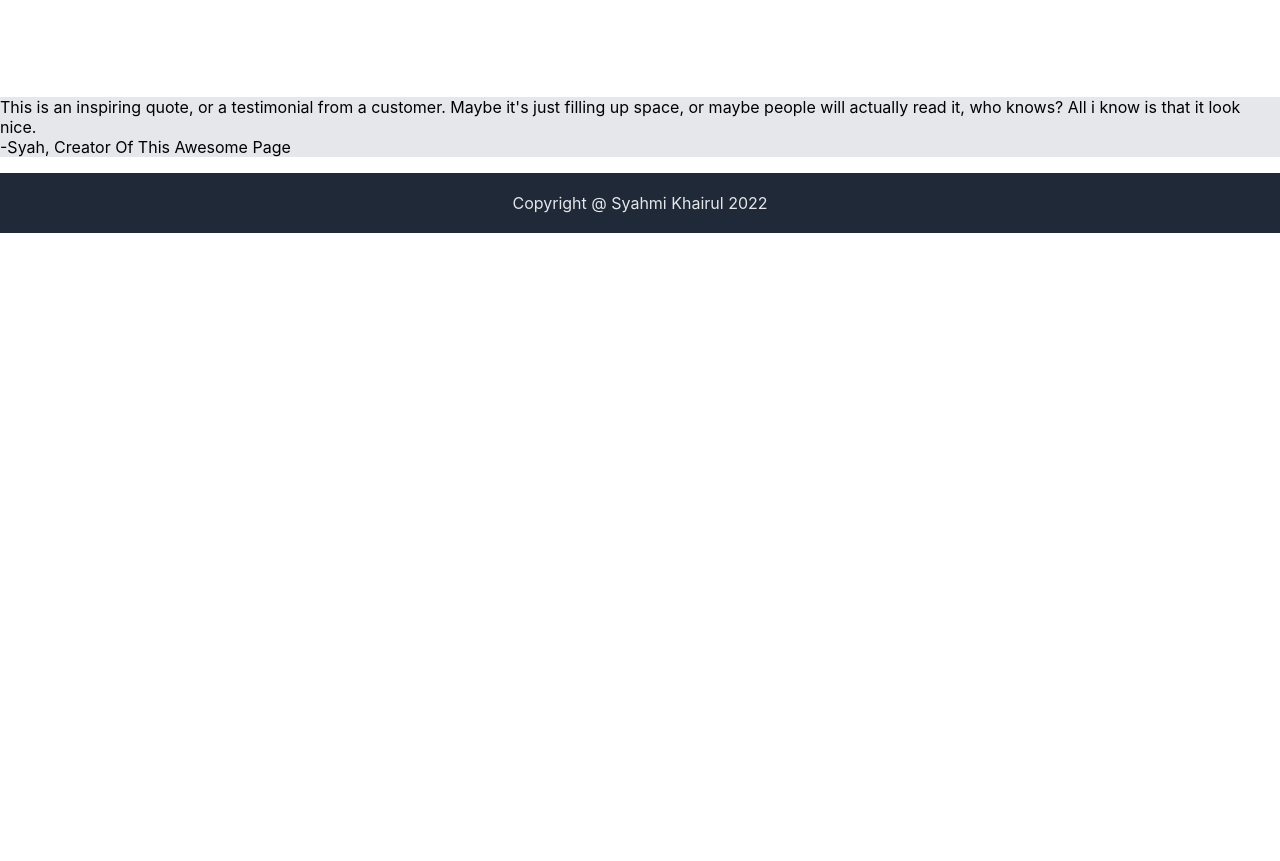
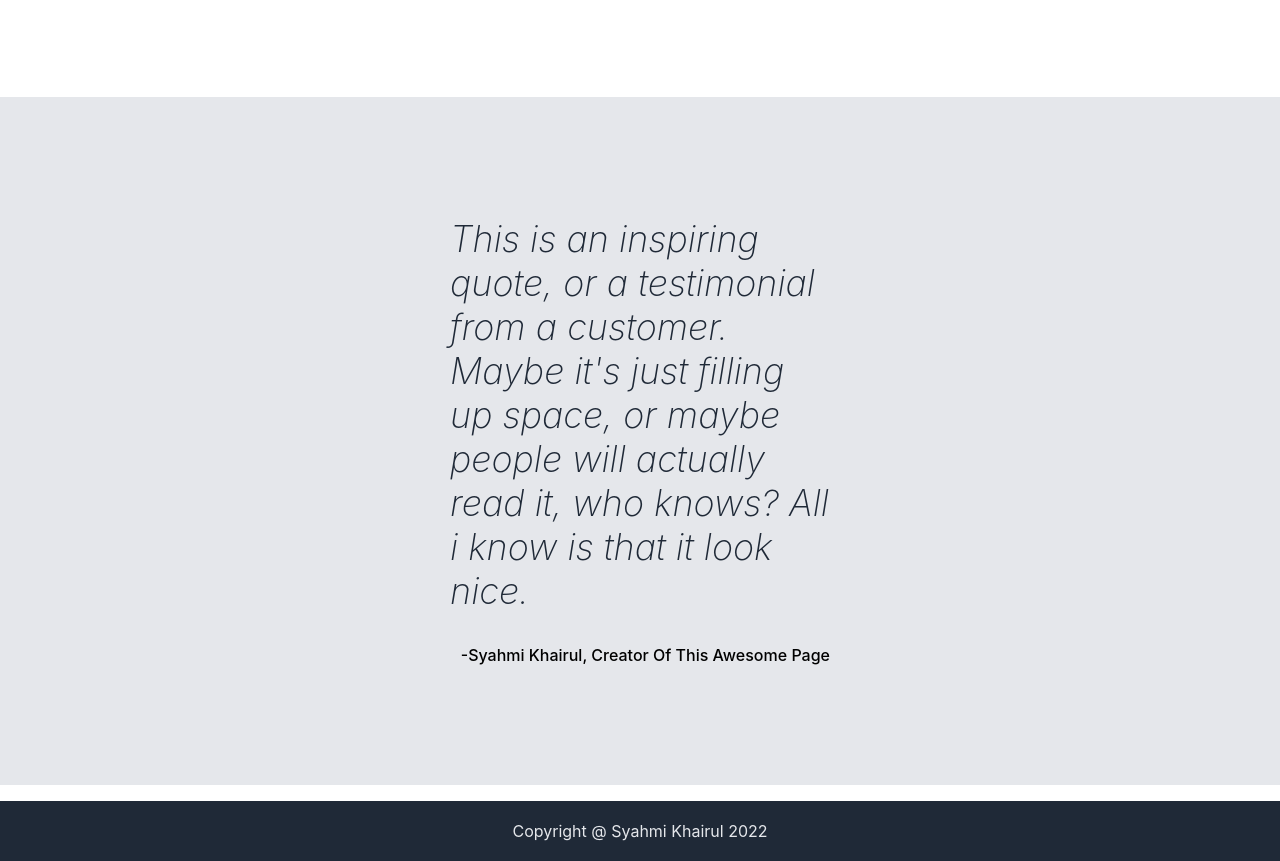
Before and after one commit to Syahkhayy/My-Landing-Page, a plain HTML site: page index.html in a window 1280 px wide. Shown: the part 1022-1883 px from the top of the page. Before the commit the page ends 1255 px from the top, so only its background shows below. Drawn offline with Linux system fonts and the light colour scheme.

Commit message:
Update Quote section with CSS

```diff
--- a/index.html
+++ b/index.html
@@ -35,7 +35,8 @@
             <div class="container">
                 <div class="sub-contain">
                     <div class="card"></div>
-                    <div class="text">This is some subtext under the illustration, the image wont be affected by the length of the text below it because i dont know how, i type2 and its just happen.</div>
+                    <div class="text">This is some subtext under the illustration, the image wont be affected by the
+                        length of the text below it because i dont know how, i type2 and its just happen.</div>
                 </div>
                 <div class="sub-contain">
                     <div class="card"></div>
@@ -52,10 +53,13 @@
             </div>
         </div>
         <div class="quote">
+
             <div class="q-text">
-                This is an inspiring quote, or a testimonial from a customer. Maybe it's just filling up space, or maybe people will actually read it, who knows? All i know is that it look nice.
+                This is an inspiring quote, or a testimonial from a customer. Maybe it's just filling up space, or
+                maybe people will actually read it, who knows? All i know is that it look nice.
             </div>
-            <div class="from">-Syah, Creator Of This Awesome Page</div>
+            <div class="from">-Syahmi Khairul, Creator Of This Awesome Page</div>
+
         </div>
     </div>
     <div class="footer">
--- a/style.css
+++ b/style.css
@@ -117,4 +117,19 @@ a {
     background-color: #E5E7EB;
     display: flex;
     flex-direction: column;
+    padding: 120px 450px;
 }
+
+.q-text {
+    font-size: 36px;
+    font-style:italic;
+    font-weight: 200;
+    color: #1F2937;
+    margin: auto;
+}
+
+.from {
+    font-weight: 500;
+    align-self: flex-end;
+    margin-top: 32px;
+}
```
